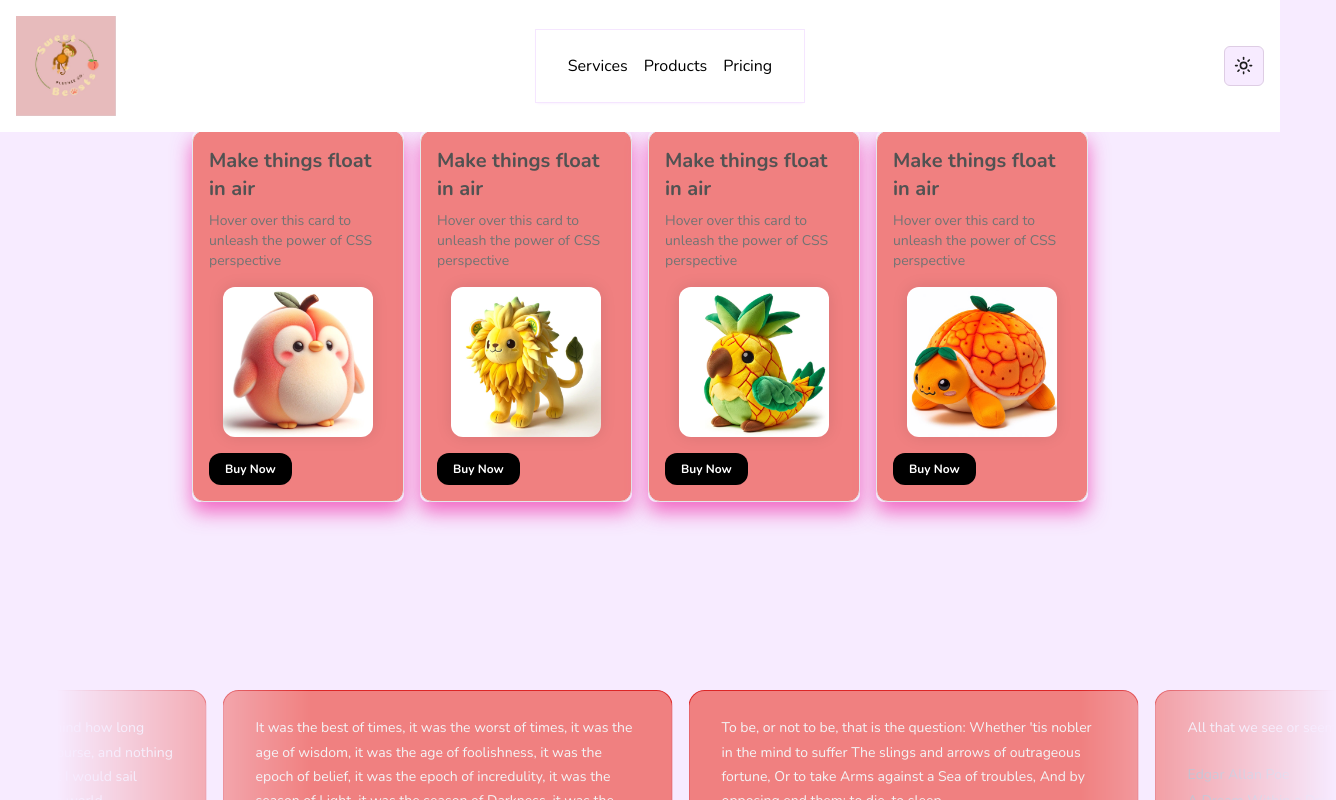
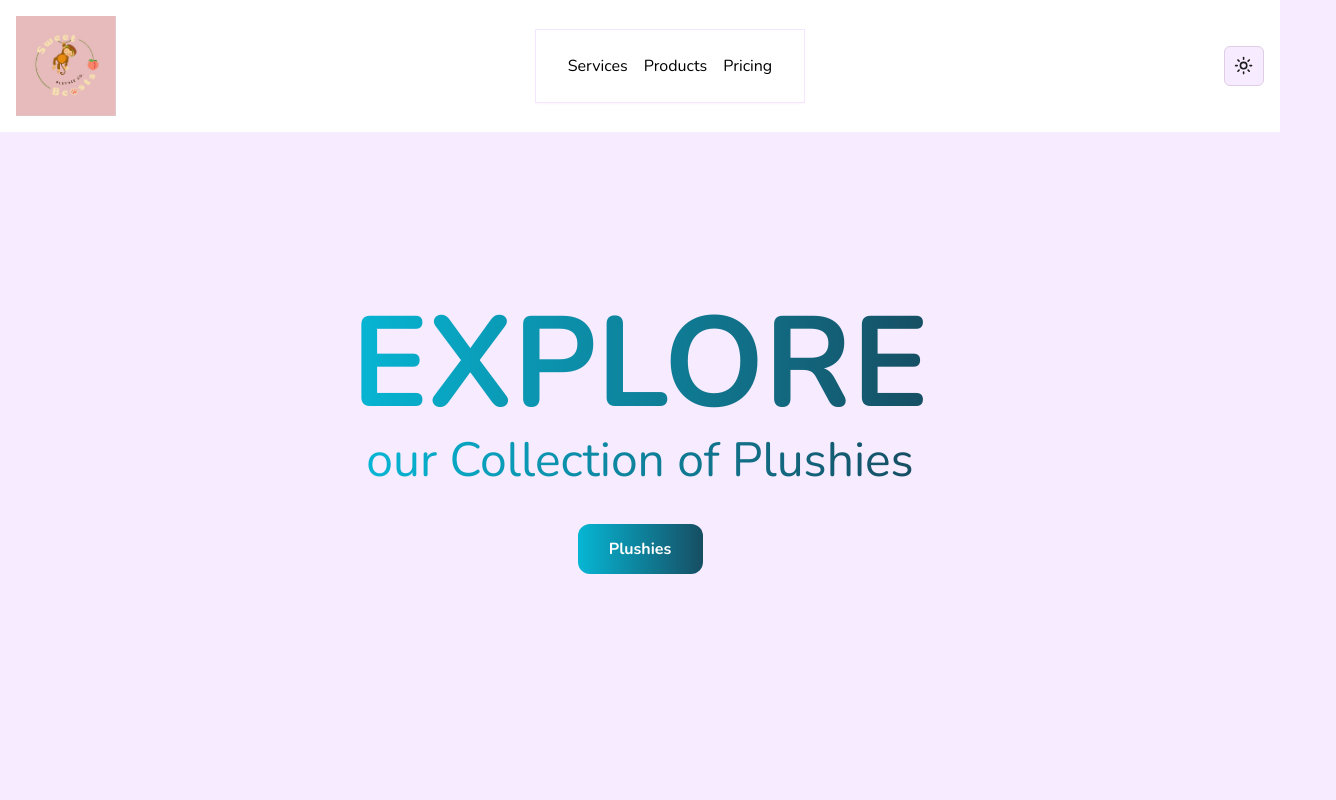
Before and after one commit to AgrawalVi/SweetBeasts, a Next.js app: page / in a window 1280 px wide. Shown: the top 800 px of the page, 1336 px wide, since content can reach past the window. Built offline with nearby package versions, Linux system fonts and the light colour scheme; a web font is replaced by a local one.

Commit message:
Removes the components from the homepage and then adds an explore section

```diff
--- a/src/app/page.tsx
+++ b/src/app/page.tsx
@@ -1,16 +1,13 @@
 'use client';
 
 
-import MailingComponent from "@/components/mailinglist.tsx/mailing";
-import ProductCards from "@/components/products/product-cards";
-import { InfiniteCards } from "@/components/reviews/scrollingreviews";
+import ExploreSection from "@/components/explore/explore-section";
+
 
 export default function Home() {
   return (
     <main className="flex flex-col items-start justify-start min-h-screen p-4 bg-[hsl(var(--background))] gap-4">
-      <ProductCards />
-      <InfiniteCards />
-      <MailingComponent />
+      <ExploreSection />
     </main>
   );
 }
--- /dev/null
+++ b/src/components/explore/explore-section.tsx
@@ -0,0 +1,29 @@
+import { CardBody, CardContainer, CardItem } from "@/components/aceternity/3d-card";
+import Image from "next/image";
+import Link from "next/link";
+
+export default function ExploreSection() {
+  return (
+    <div className="w-full h-full flex justify-center items-center bg-[hsl(var(--background))] dark:bg-black p-0 m-0">
+      <CardContainer className="w-full h-full rounded-none shadow-none p-0 m-0">
+        <CardBody className="relative group/card w-full h-full rounded-none p-8 border-none bg-[hsl(var(--background))] dark:bg-black flex flex-col justify-center items-center">
+          <CardItem translateZ="30" className="text-9xl font-bold text-center bg-gradient-to-r from-cyan-500 to-cyan-900 bg-clip-text text-transparent">
+            EXPLORE
+          </CardItem>
+          <CardItem as="p" translateZ="30" className="text-5xl max-w-2xl mt-2 text-center bg-gradient-to-r from-cyan-500 to-cyan-900 bg-clip-text text-transparent mb-4">
+            our Collection of Plushies
+          </CardItem>
+          <div className="flex justify-center items-center mt-6">
+            <CardItem translateZ={30}>
+              <Link href="/products/pogo" passHref>
+                <button className="w-[125px] h-[50px] px-4 py-2 rounded-xl bg-gradient-to-r from-cyan-500 to-cyan-900 dark:bg-white dark:text-black text-white text-md font-bold">
+                  Plushies
+                </button>
+              </Link>
+            </CardItem>
+          </div>
+        </CardBody>
+      </CardContainer>
+    </div>
+  );
+}
--- a/src/components/products/product-cards.tsx
+++ /dev/null
@@ -1,126 +0,0 @@
-import { CardBody, CardContainer, CardItem } from "@/components/aceternity/3d-card";
-import Image from "next/image";
-import { BentoGrid } from "@/components/aceternity/bento-grid";
-import Link from "next/link";
-
-export default function ProductCards() {
-  return (
-    <BentoGrid className="grid grid-cols-1 md:grid-cols-2 lg:grid-cols-4 gap-4 max-w-4xl mx-auto">
-      <CardContainer className="w-64 rounded-lg shadow-[0_10px_20px_rgba(240,_46,_170,_0.7)] -mt-4 mb-4">
-        <CardBody className="relative group/card w-full h-auto rounded-xl p-4 border border-gray-200 bg-[#F08080]">
-          <CardItem translateZ="50" className="text-xl font-bold text-neutral-600 dark:text-white">
-            Make things float in air
-          </CardItem>
-          <CardItem as="p" translateZ="60" className="text-neutral-500 text-sm max-w-sm mt-2 dark:text-neutral-300">
-            Hover over this card to unleash the power of CSS perspective
-          </CardItem>
-          <CardItem translateZ="100" className="w-full mt-4 flex justify-center">
-            <Image
-              src="/pogo.jpg"
-              width={150}
-              height={150}
-              className="object-cover rounded-xl shadow-[rgba(17,_17,_26,_0.1)_0px_0px_16px]"
-              alt="thumbnail"
-            />
-          </CardItem>
-          <div className="flex justify-between items-center mt-4">
-            <CardItem translateZ={20}>
-              <Link href="/products/pogo" passHref>
-                <button className="px-4 py-2 rounded-xl bg-black dark:bg-white dark:text-black text-white text-xs font-bold">
-                  Buy Now
-                </button>
-              </Link>
-            </CardItem>
-          </div>
-        </CardBody>
-      </CardContainer>
-
-      <CardContainer className="w-64 rounded-lg shadow-[0_10px_20px_rgba(240,_46,_170,_0.7)] -mt-4 mb-4">
-        <CardBody className="relative group/card w-full h-auto rounded-xl p-4 border border-gray-200 bg-[#F08080]">
-          <CardItem translateZ="50" className="text-xl font-bold text-neutral-600 dark:text-white">
-            Make things float in air
-          </CardItem>
-          <CardItem as="p" translateZ="60" className="text-neutral-500 text-sm max-w-sm mt-2 dark:text-neutral-300">
-            Hover over this card to unleash the power of CSS perspective
-          </CardItem>
-          <CardItem translateZ="100" className="w-full mt-4 flex justify-center">
-            <Image
-              src="/lemon-lion.jpg"
-              width={150}
-              height={150}
-              className="object-cover rounded-xl shadow-[rgba(17,_17,_26,_0.1)_0px_0px_16px]"
-              alt="thumbnail"
-            />
-          </CardItem>
-          <div className="flex justify-between items-center mt-4">
-            <CardItem translateZ={20}>
-              <Link href="/products/lemon-lion" passHref>
-                <button className="px-4 py-2 rounded-xl bg-black dark:bg-white dark:text-black text-white text-xs font-bold">
-                  Buy Now
-                </button>
-              </Link>
-            </CardItem>
-          </div>
-        </CardBody>
-      </CardContainer>
-
-      <CardContainer className="w-64 rounded-lg shadow-[0_10px_20px_rgba(240,_46,_170,_0.7)] -mt-4 mb-4">
-        <CardBody className="relative group/card w-full h-auto rounded-xl p-4 border border-gray-200 bg-[#F08080]">
-          <CardItem translateZ="50" className="text-xl font-bold text-neutral-600 dark:text-white">
-            Make things float in air
-          </CardItem>
-          <CardItem as="p" translateZ="60" className="text-neutral-500 text-sm max-w-sm mt-2 dark:text-neutral-300">
-            Hover over this card to unleash the power of CSS perspective
-          </CardItem>
-          <CardItem translateZ="100" className="w-full mt-4 flex justify-center">
-            <Image
-              src="/pineapple-parrot.jpg"
-              width={150}
-              height={150}
-              className="object-cover rounded-xl shadow-[rgba(17,_17,_26,_0.1)_0px_0px_16px]"
-              alt="thumbnail"
-            />
-          </CardItem>
-          <div className="flex justify-between items-center mt-4">
-            <CardItem translateZ={20}>
-              <Link href="/products/pineapple-parrot" passHref>
-                <button className="px-4 py-2 rounded-xl bg-black dark:bg-white dark:text-black text-white text-xs font-bold">
-                  Buy Now
-                </button>
-              </Link>
-            </CardItem>
-          </div>
-        </CardBody>
-      </CardContainer>
-
-      <CardContainer className="w-64 rounded-lg shadow-[0_10px_20px_rgba(240,_46,_170,_0.7)] -mt-4 mb-4">
-        <CardBody className="relative group/card w-full h-auto rounded-xl p-4 border border-gray-200 bg-[#F08080]">
-          <CardItem translateZ="50" className="text-xl font-bold text-neutral-600 dark:text-white">
-            Make things float in air
-          </CardItem>
-          <CardItem as="p" translateZ="60" className="text-neutral-500 text-sm max-w-sm mt-2 dark:text-neutral-300">
-            Hover over this card to unleash the power of CSS perspective
-          </CardItem>
-          <CardItem translateZ="100" className="w-full mt-4 flex justify-center">
-            <Image
-              src="/tangerine-turtle.jpg"
-              width={150}
-              height={150}
-              className="object-cover rounded-xl shadow-[rgba(17,_17,_26,_0.1)_0px_0px_16px]"
-              alt="thumbnail"
-            />
-          </CardItem>
-          <div className="flex justify-between items-center mt-4">
-            <CardItem translateZ={20}>
-              <Link href="/products/tangerine-turtle" passHref>
-                <button className="px-4 py-2 rounded-xl bg-black dark:bg-white dark:text-black text-white text-xs font-bold">
-                  Buy Now
-                </button>
-              </Link>
-            </CardItem>
-          </div>
-        </CardBody>
-      </CardContainer>
-    </BentoGrid>
-  );
-}
```
